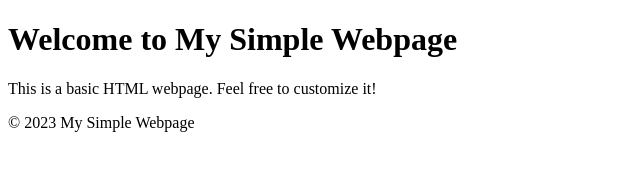
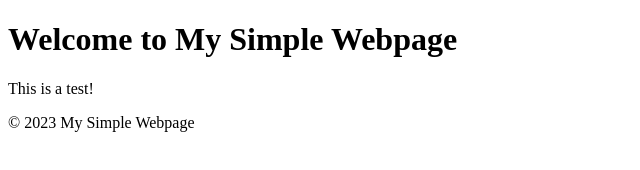
Before and after one commit to timekeeper14/MyCode, a plain HTML site: page index.html in a window 1280 px wide. Shown: the whole page, without its empty margins (0-640 px from the left). Drawn offline with Linux system fonts and the light colour scheme.

Commit message:
second commit

```diff
--- a/index.html
+++ b/index.html
@@ -10,7 +10,7 @@
         <h1>Welcome to My Simple Webpage</h1>
     </header>
     <main>
-        <p>This is a basic HTML webpage. Feel free to customize it!</p>
+        <p>This is a test!</p>
     </main>
     <footer>
         <p>&copy; 2023 My Simple Webpage</p>
```
